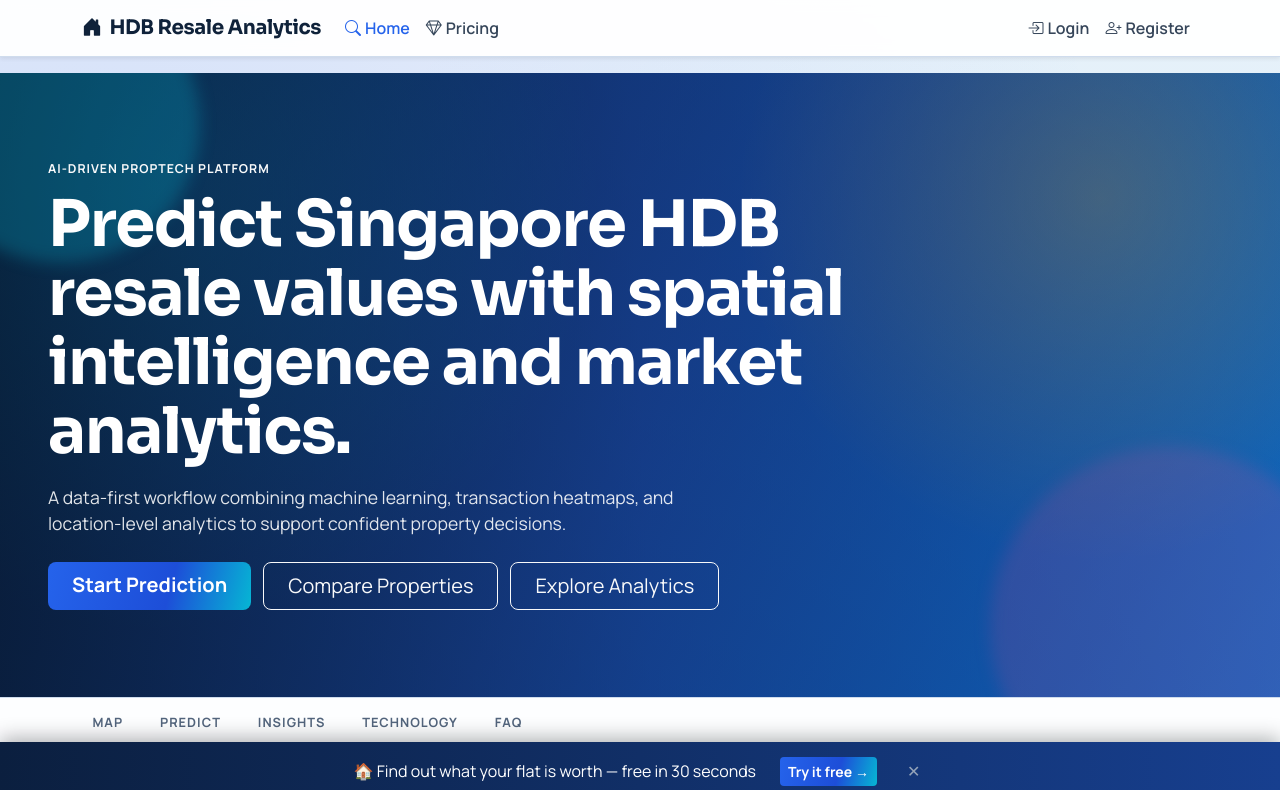
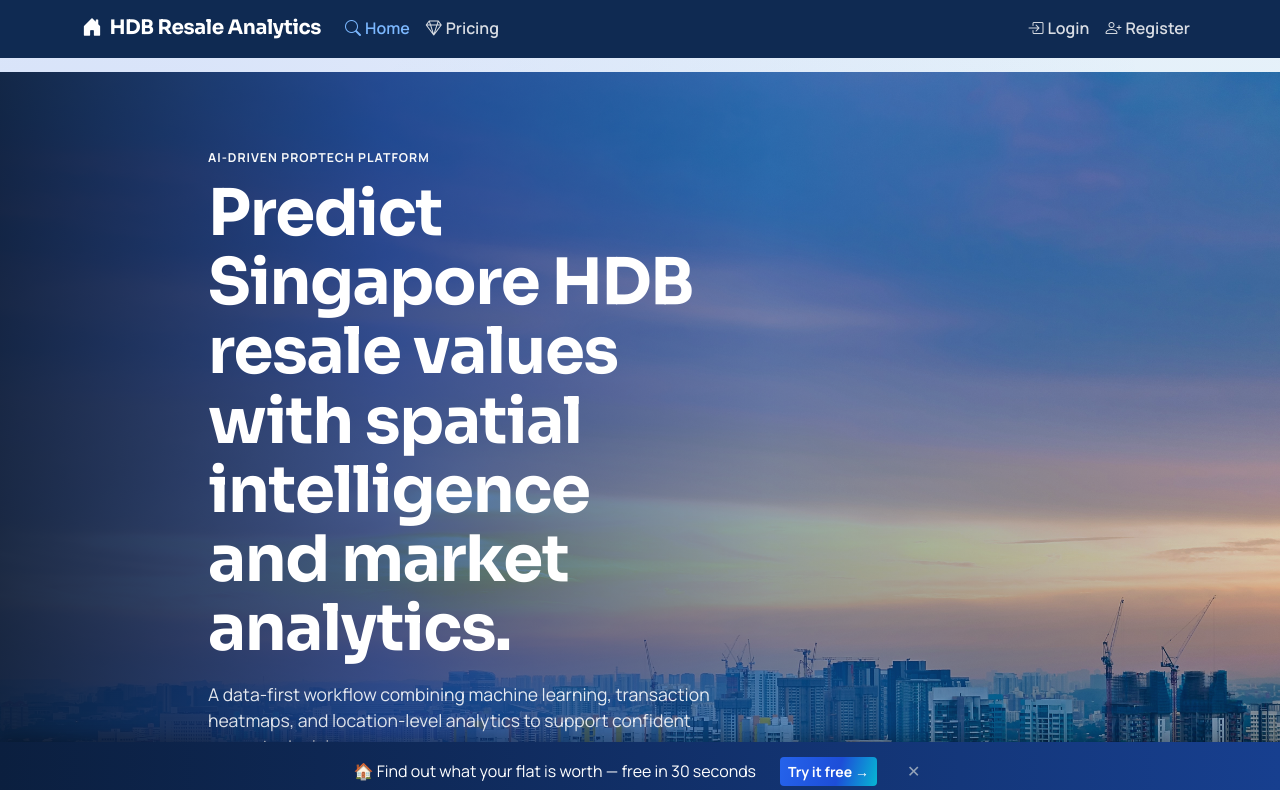
Before and after one commit to MARCHTOWNE/FYP-26-S1-22-PropSight, a Flask app: page / in a window 1280 px wide. Shown: the top 790 px of the page. Run offline with Flask 3, Linux system fonts and the light colour scheme; data that the repository does not hold is empty; parts of the project's set-up code (start-up, migrations or seed data) failed here and were passed over; grey boxes are pictures that could not be loaded.

Commit message:
homepage-bg-pic

```diff
--- a/webapp/static/css/style.css
+++ b/webapp/static/css/style.css
@@ -44,13 +44,17 @@ h6,
 }
 
 .navbar {
-    background: rgba(255, 255, 255, 0.95) !important;
-    border-bottom: 1px solid var(--line);
+    background: #0f2a52 !important;
+    border-bottom: none;
     backdrop-filter: blur(7px);
+    box-shadow: 0 2px 0 0 #0f2a52;
 }
 
 .navbar .navbar-brand,
-.navbar .nav-link,
+.navbar .nav-link {
+    color: #fff !important;
+}
+
 .navbar .dropdown-item {
     color: var(--text) !important;
 }
@@ -63,7 +67,7 @@ h6,
 .navbar .nav-link.active,
 .navbar .nav-link:hover {
     opacity: 1;
-    color: var(--accent) !important;
+    color: #7cb8ff !important;
 }
 
 .hero-editorial {
@@ -71,49 +75,40 @@ h6,
     min-height: 78vh;
     display: flex;
     align-items: center;
-    background:
-        radial-gradient(circle at 12% 18%, rgba(6, 182, 212, 0.38), transparent 36%),
-        radial-gradient(circle at 86% 20%, rgba(245, 158, 11, 0.34), transparent 30%),
-        linear-gradient(125deg, #0b1f3f 0%, #173f8f 52%, #0f63c4 100%);
+    background: #0b1f3f;
     overflow: hidden;
 }
 
 .hero-overlay {
     position: absolute;
     inset: 0;
+    z-index: 1;
     background:
-        linear-gradient(88deg, rgba(7, 25, 49, 0.74), rgba(18, 56, 126, 0.5), rgba(4, 110, 182, 0.3));
-}
-
-.hero-editorial::before,
-.hero-editorial::after {
-    content: "";
-    position: absolute;
-    border-radius: 999px;
-    filter: blur(8px);
+        linear-gradient(to right,
+            rgba(11, 31, 63, 0.92) 0%,
+            rgba(23, 63, 143, 0.80) 30%,
+            rgba(15, 99, 196, 0.45) 60%,
+            rgba(15, 99, 196, 0.15) 100%);
 }
 
 .hero-editorial::before {
-    width: 360px;
-    height: 360px;
-    right: -70px;
-    bottom: -110px;
-    background: rgba(236, 72, 153, 0.24);
+    content: "";
+    position: absolute;
+    inset: 0;
+    background: url('/static/images/hero-hdb.jpg') center / cover no-repeat;
+    z-index: 0;
 }
 
 .hero-editorial::after {
-    width: 280px;
-    height: 280px;
-    left: -80px;
-    top: -90px;
-    background: rgba(6, 182, 212, 0.25);
+    display: none;
 }
 
 .hero-inner {
     position: relative;
     z-index: 2;
-    max-width: 840px;
+    max-width: 670px;
     padding: 4.8rem 0;
+    padding-left: 10rem;
 }
 
 .hero-inner h1 {
@@ -649,6 +644,14 @@ footer {
         min-height: 66vh;
     }
 
+    .hero-overlay {
+        background:
+            linear-gradient(to bottom,
+                rgba(11, 31, 63, 0.90) 0%,
+                rgba(23, 63, 143, 0.82) 40%,
+                rgba(15, 99, 196, 0.75) 100%);
+    }
+
     .shift-down {
         transform: none;
     }
--- a/webapp/templates/base.html
+++ b/webapp/templates/base.html
@@ -20,7 +20,7 @@
 </head>
 <body>
     <!-- Navbar -->
-    <nav class="navbar navbar-expand-lg navbar-light sticky-top shadow-sm">
+    <nav class="navbar navbar-expand-lg navbar-dark sticky-top">
         <div class="container">
             <a class="navbar-brand fw-bold" href="{{ url_for('home') }}">
                 <i class="bi bi-house-door-fill me-1"></i> HDB Resale Analytics
```
Also changed, not shown: webapp/static/images/hero-hdb.jpg (added).
